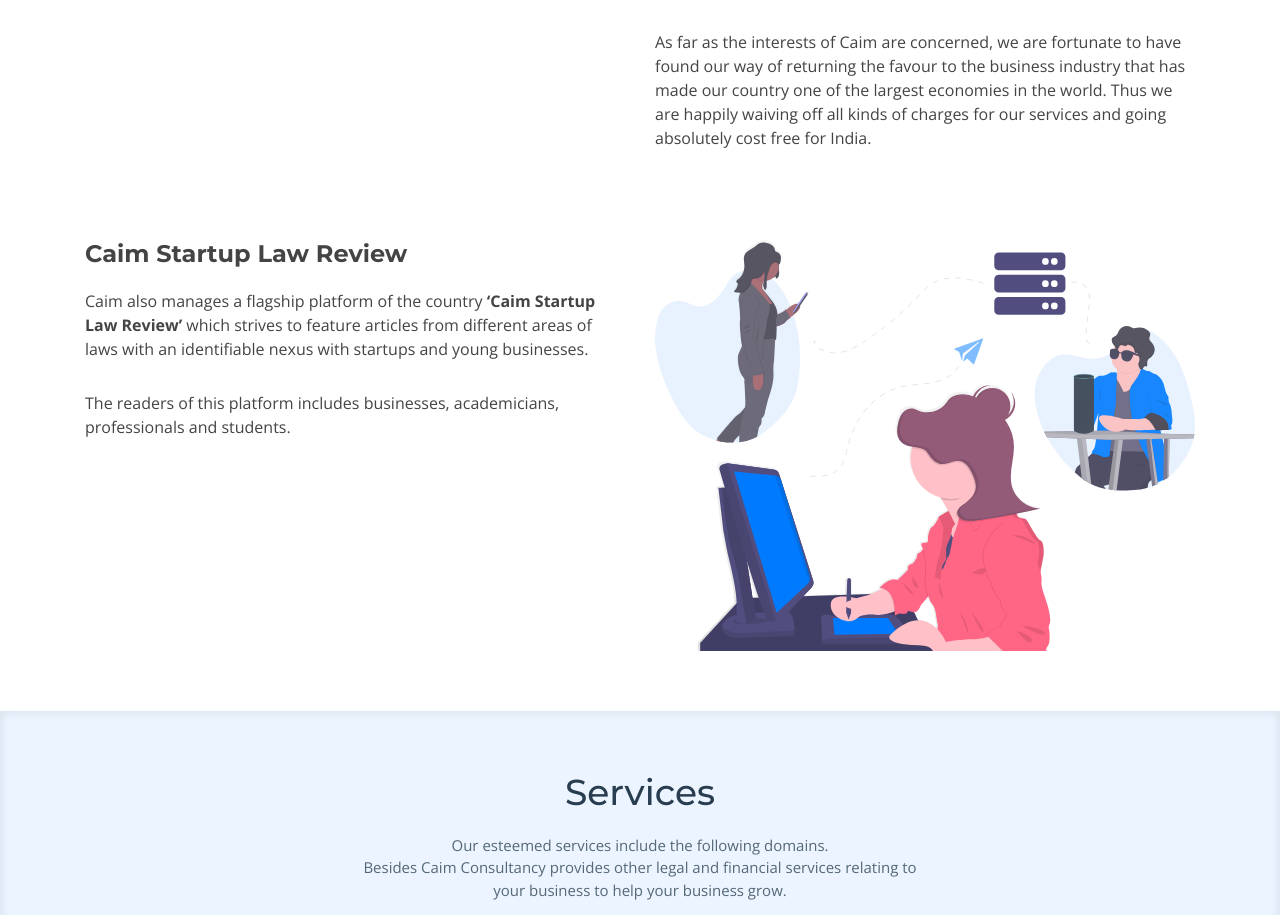
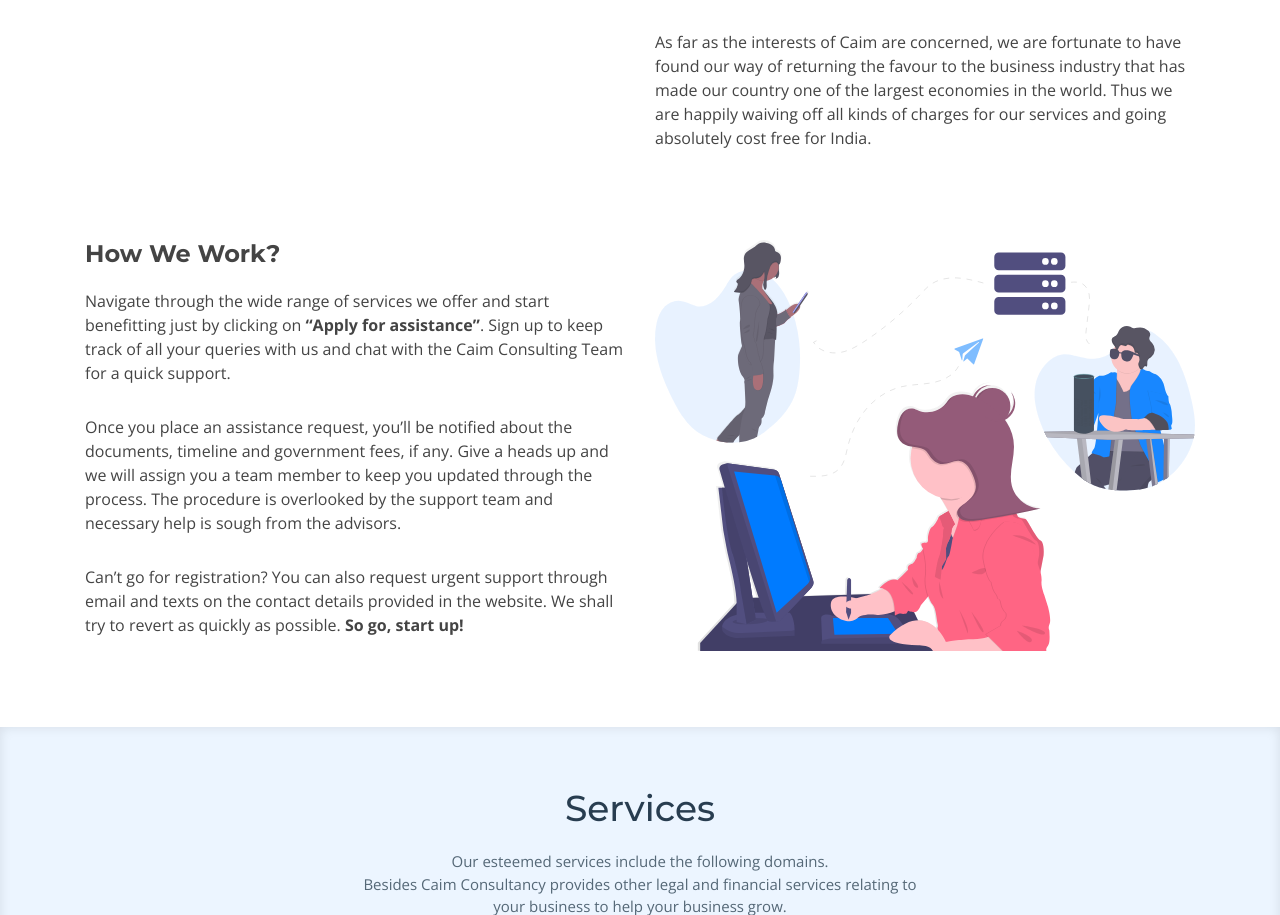
Before and after one commit to caimconsulting/caim-consulting-website, a Django app: page / in a window 1280 px wide. Shown: the part 1998-2913 px from the top of the page. Run offline with Django 3.2, Linux system fonts and the light colour scheme; parts of the project's set-up code (start-up, migrations or seed data) failed here and were passed over; some libraries are stand-ins or nearby versions; some web fonts are replaced.

Commit message:
Mail ID change, and 'how we work' added

```diff
--- a/mainsite/templates/index.html
+++ b/mainsite/templates/index.html
@@ -153,17 +153,24 @@
 
         <div class="col-lg-6 wow fadeInUp pt-4 pt-lg-0 order-2 order-lg-1">
           <h4>
-            Caim Startup Law Review
+            How We Work?
           </h4>
           <p>
-            Caim also manages a flagship platform of the country
-            <strong>‘Caim Startup Law Review’</strong> which strives to feature
-            articles from different areas of laws with an identifiable nexus
-            with startups and young businesses.
+            Navigate through the wide range of services we offer and start benefitting just by
+            clicking on <strong>“Apply for assistance”</strong>. Sign up to keep track of all your queries with us
+            and chat with the Caim Consulting Team for a quick support.
           </p>
           <p>
-            The readers of this platform includes businesses, academicians,
-            professionals and students.
+            Once you place an assistance request, you’ll be notified about the documents,
+            timeline and government fees, if any. Give a heads up and we will assign you a team
+            member to keep you updated through the process. The procedure is overlooked by
+            the support team and necessary help is sough from the advisors.
+          </p>
+          <p>
+            Can’t go for registration? You can also request urgent support through email and
+            texts on the contact details provided in the website. We shall try to revert as quickly
+            as possible.
+            <strong>So go, start up!</strong>
           </p>
         </div>
       </div>
@@ -397,7 +404,7 @@
                 <a href="https://www.linkedin.com/in/abhishek-jha-47298611b/">
                   <i class="fa fa-linkedin"></i>
                 </a>
-                <a href="mailto:jha3abhishek@gmail.com">
+                <a href="mailto:abhishek@caimconsulting.in">
                   <i class="fa fa-envelope"></i>
                 </a>
               </h3>
@@ -424,7 +431,7 @@
                 <a href="https://www.linkedin.com/in/ananya-sahu-609541168">
                   <i class="fa fa-linkedin"></i>
                 </a>
-                <a href="mailto:ananyasahu47@gmail.com">
+                <a href="mailto:ananya@caimconsulting.in">
                   <i class="fa fa-envelope"></i>
                 </a>
               </h3>
@@ -453,15 +460,14 @@
                 >
                   <i class="fa fa-linkedin"></i>
                 </a>
-                <a href="mailto:devansh.kathuria@gmail.com">
+                <a href="mailto:devansh@caimconsulting.in">
                   <i class="fa fa-envelope"></i>
                 </a>
               </h3>
               <h4>Law Student, MNLU</h4>
               <p>
                 Devansh Kathuria is currently pursuing his bachelor's degree in
-                law from Maharashtra National Law University, Aurangabad and is
-                in his third year of five-year law course. He takes immense
+                law from Maharashtra National Law University, Aurangabad. He takes immense
                 interest in learning practical aspects of law and takes great
                 interest in taxation laws. He is also a very passionate
                 dedicated and committed team-oriented person who believes in
@@ -480,7 +486,7 @@
                 <a href="https://www.linkedin.com/in/hrishavk/">
                   <i class="fa fa-linkedin"></i>
                 </a>
-                <a href="mailto:hrishavmr@gmail.com">
+                <a href="mailto:hrishav@caimconsulting.in">
                   <i class="fa fa-envelope"></i>
                 </a>
               </h3>
@@ -510,7 +516,7 @@
                 >
                   <i class="fa fa-linkedin"></i>
                 </a>
-                <a href="mailto:kspratap1@gmail.com">
+                <a href="mailto:surya@caimconsulting.in">
                   <i class="fa fa-envelope"></i>
                 </a>
               </h3>
```
